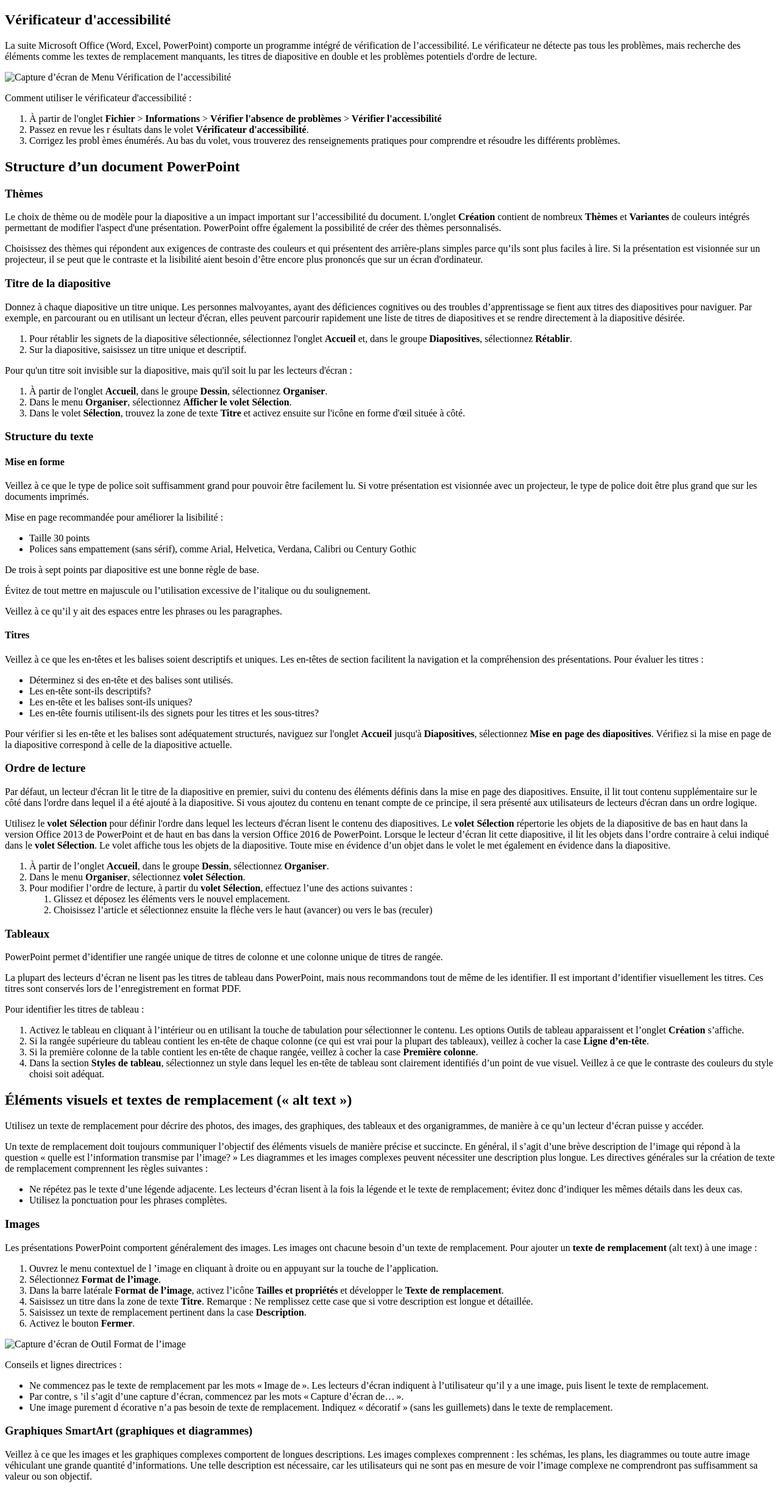
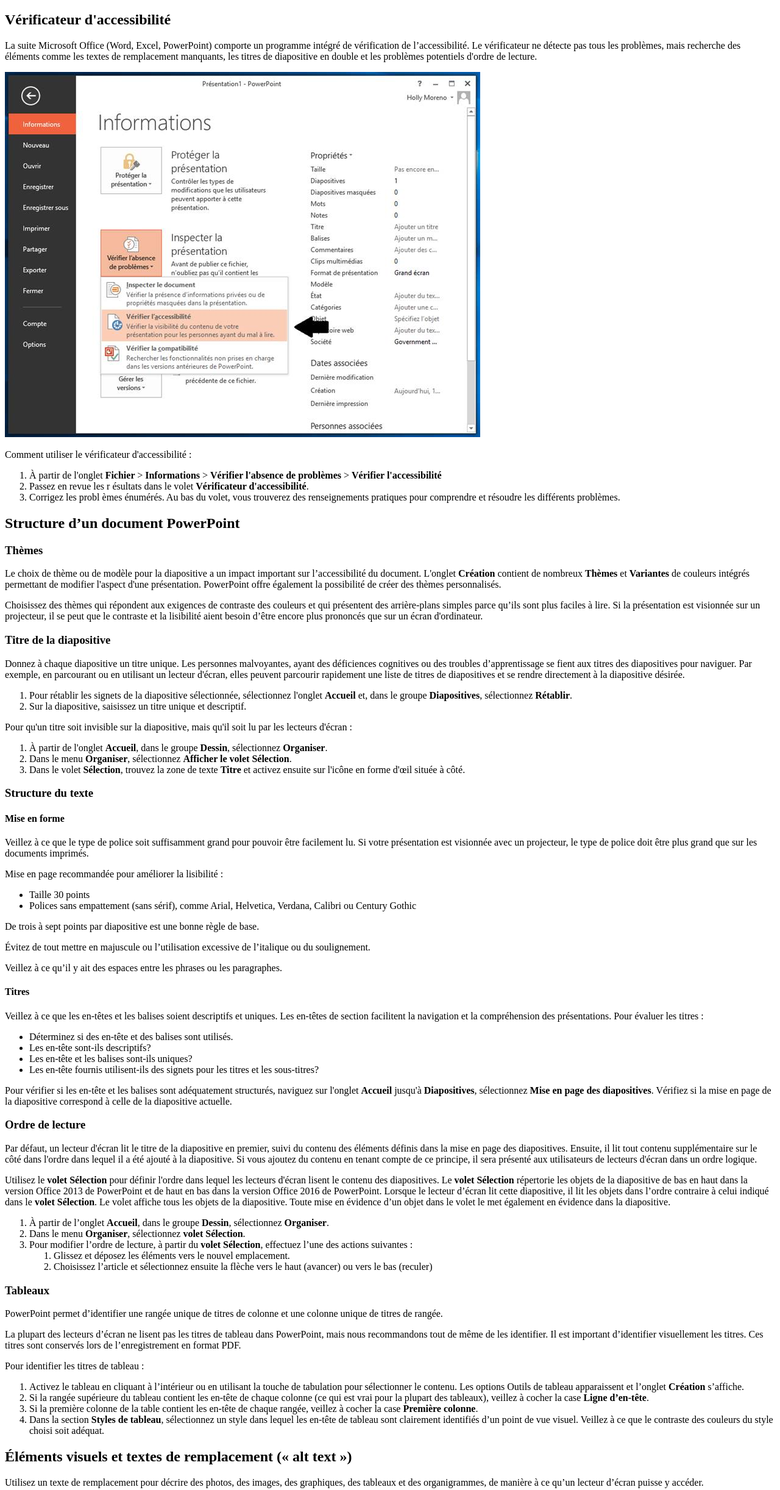
Before and after one commit to canada-ca/a11y, a plain HTML site: page documents-powerpoint-accessibles.html in a window 1280 px wide. Shown: the part 61-2505 px from the top of the page at 61% size. Drawn offline with Linux system fonts and the light colour scheme; a script that the page names is missing.

Commit message:
Update documents-powerpoint-accessibles.html

```diff
--- a/documents-powerpoint-accessibles.html
+++ b/documents-powerpoint-accessibles.html
@@ -55,7 +55,7 @@
 
 
 <img
-src="Directives%20relatives%20aux%20documents%20PowerPoint%20accessibles_files/image002.jpg"
+src="images/accessibility-document-images/powerpoint-fr/image003.jpg"
 alt="Capture d’écran de Menu Vérification de l’accessibilité">
 
 
@@ -273,7 +273,7 @@
 </ol>
 
 <p><img
-src="Directives%20relatives%20aux%20documents%20PowerPoint%20accessibles_files/image003.jpg"
+src="images/accessibility-document-images/powerpoint-fr/image004.jpg"
 alt="Capture d’écran de Outil Format de l’image"></p>
 
 <p>Conseils et lignes directrices&nbsp;:&nbsp;</p>
@@ -412,7 +412,7 @@
 </ol>
 
 <img
-src="Directives%20relatives%20aux%20documents%20PowerPoint%20accessibles_files/image004.jpg"
+src="images/accessibility-document-images/powerpoint-fr/image005.jpg"
 alt="Capture d’écran de Menu Grouper">
 
 <h2>Ressources supplémentaires</h2>
```
